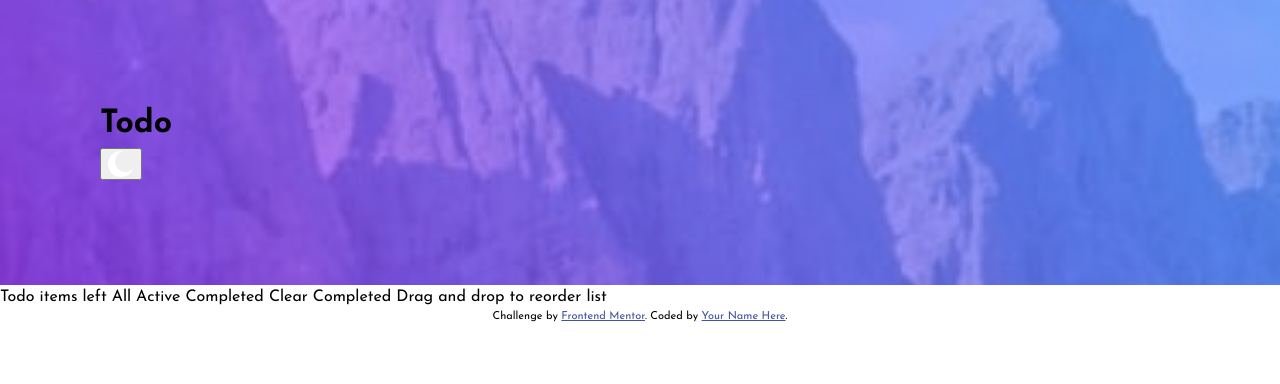
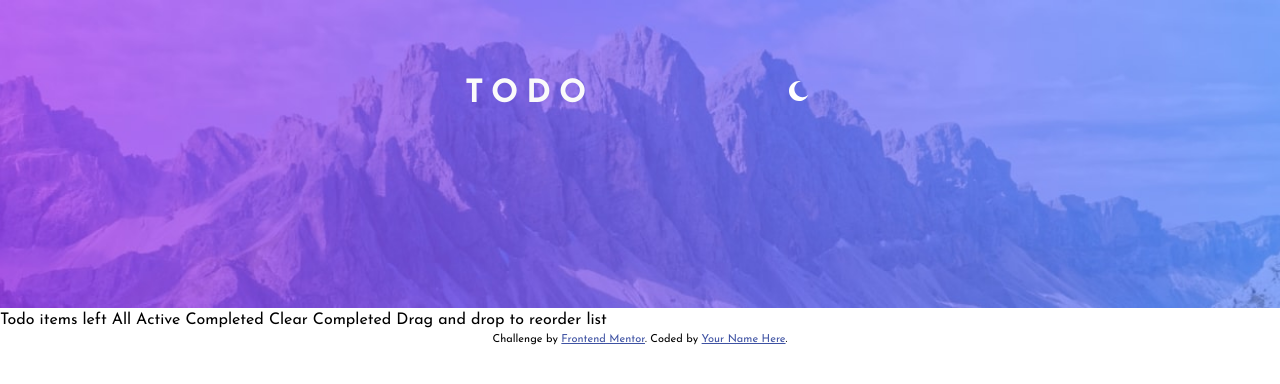
Before and after one commit to Divine-hash/Todo-App, a website built with webpack: page src/index.html in a window 1280 px wide. Built offline with nearby package versions, Linux system fonts and the light colour scheme.

Commit message:
styled hero section and button switch

```diff
--- a/src/css/styles.css
+++ b/src/css/styles.css
@@ -8,7 +8,7 @@
   font-family: 'Josefin Sans';
   src: url('../assets/fonts/JosefinSans-Regular.woff2') format('woff2'),
       url('../assets/fonts/JosefinSans-Regular.woff') format('woff');
-  font-weight: normal;
+  font-weight: 400;
   font-style: normal;
   font-display: swap;
 }
@@ -17,7 +17,7 @@
   font-family: 'Josefin Sans';
   src: url('../assets/fonts/JosefinSans-Bold.woff2') format('woff2'),
       url('../assets/fonts/JosefinSans-Bold.woff') format('woff');
-  font-weight: bold;
+  font-weight: 700;
   font-style: normal;
   font-display: swap;
 }
@@ -114,20 +114,60 @@ body {
   font-family: 'Josefin Sans', sans-serif;
 }
 
+.container {
+  width: min(90%, 350px);
+  margin: 0 auto;
+}
 
 
 
 
+
+
+
+/*
+=============================================
+  HERO STYLES
+=============================================
+*/
+
 .hero {
-  padding: 100px;
+  padding: calc(40rem / 16) 0 calc(90rem / 16);
   background-image: url('../assets/images/bg-mobile-light.jpg');
   background-position: center;
   background-size: cover;
   background-repeat: no-repeat;
 }
 
-/* @media only screen and (min-width: 25em) {
+.hero__wrapper {
+  display: flex;
+  justify-content: space-between;
+  align-items: center;
+}
+
+.hero__heading {
+  text-transform: uppercase;
+  font-weight: 700;
+  font-size: calc(24rem / 16);
+  color: var(--lh-grayish-blue-100);
+  letter-spacing: 8px;
+}
+
+.hero__btn {
+  flex-shrink: 0;
+  background-color: transparent;
+  width: 32px;
+  border: none;
+  margin-top: -6px;
+}
+
+@media only screen and (min-width: 25em) {
   .hero {
     background-image: url('../assets/images/bg-desktop-light.jpg');
+    padding: calc(70rem / 16) 0 calc(190rem / 16);
   }
-} */
+
+  .hero__heading {
+    font-size: calc(32rem / 16);
+  }
+}
```
